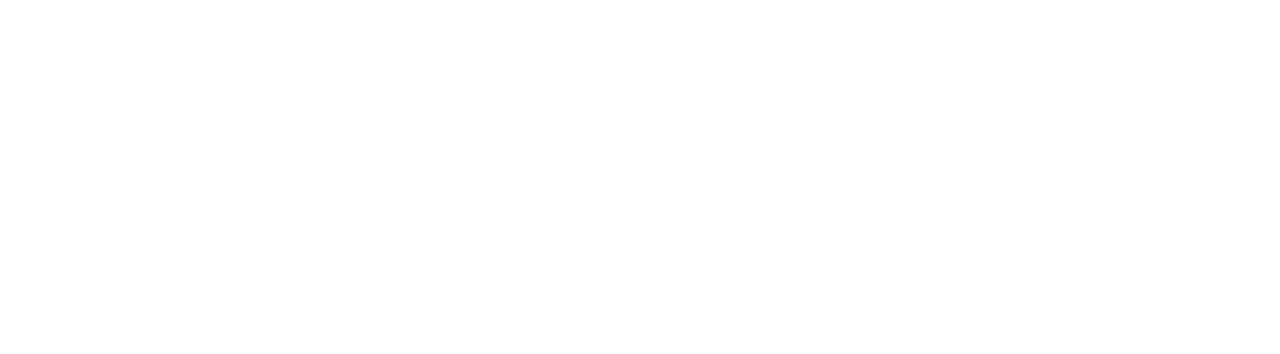
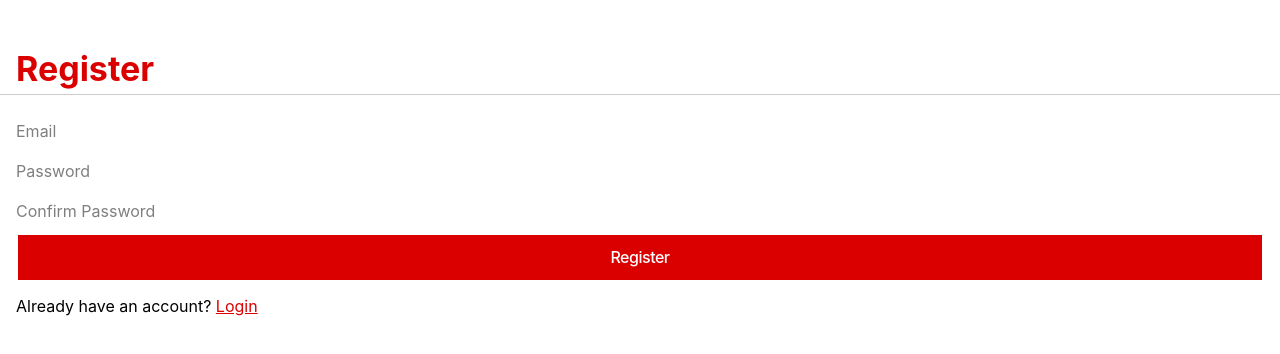
Before and after one commit to maugargnz/flixme, a React (Create React App) app in the folder flixme/: page /register in a window 1280 px wide. Shown: the top 354 px of the page. Built offline with nearby package versions, Linux system fonts and the light colour scheme.

Commit message:
login and register pages

```diff
--- a/flixme/src/App.tsx
+++ b/flixme/src/App.tsx
@@ -2,8 +2,6 @@
 import { Redirect, Route } from 'react-router-dom';
 import { IonApp, IonRouterOutlet, setupConfig } from '@ionic/react';
 import { IonReactRouter } from '@ionic/react-router';
-import Home from './pages/Home';
-import Movie from './pages/Movie';
 
 /* Core CSS required for Ionic components to work properly */
 import '@ionic/react/css/core.css';
@@ -24,6 +22,12 @@
 /* Theme variables */
 import './theme/variables.css';
 
+/* Router pages*/
+import Register from './pages/Register';
+import Login from './pages/Login';
+import Home from './pages/Home';
+import Movie from './pages/Movie';
+
 setupConfig({
   rippleEffect: true,
   mode: 'ios'
@@ -33,6 +37,8 @@
   <IonApp>
     <IonReactRouter>
       <IonRouterOutlet>
+        <Route path="/login" component={Login} exact={true} />
+        <Route path="/register" component={Register} exact={true} />
         <Route path="/home" component={Home} exact={true} />
         <Route path="/movie" component={Movie} exact={true} />
         <Route exact path="/" render={() => <Redirect to="/home" />} />
--- a/flixme/src/pages/Home.tsx
+++ b/flixme/src/pages/Home.tsx
@@ -1,7 +1,7 @@
-import { IonContent, IonHeader, IonPage, IonTitle, IonToolbar, IonGrid, IonRow, IonCol, IonCard, IonCardHeader, IonCardSubtitle, IonCardTitle, IonCardContent, IonImg, IonList, IonItem, IonText, IonAvatar, IonLabel, IonItemOptions, IonItemSliding, IonItemOption } from '@ionic/react';
+import { IonContent, IonHeader, IonPage, IonTitle, IonToolbar, IonGrid, IonRow, IonCol, IonCard, IonCardHeader, IonCardSubtitle, IonCardTitle, IonCardContent, IonImg, IonList, IonItem, IonText, IonAvatar, IonLabel, IonItemOptions, IonItemSliding, IonItemOption, IonSearchbar } from '@ionic/react';
 import React from 'react';
 import axios from 'axios';
-import './Home.css';
+import './_Global.css';
 
 const API_KEY = '2f11a380e1e347fda2aa2861bdd39f20';
 const endpoint = `https://newsapi.org/v2/top-headlines?sources=techcrunch&apiKey=${API_KEY}`;
@@ -69,7 +69,42 @@
     description: 'Shaun Boswell es un chico que no acaba de encajar en ningún grupo. En el instituto es un solitario, su única conexión con el mundo de indiferencia que le rodea es a través de las carreras ilegales, lo que no le ha convertido en el chico favorito de la policía.',
     image: 'http://www.coverwhiz.com/content/Hobbs-And-Shaw.jpg',
     video: 'https://www43.o0-1.com/token=VLMuUDkIg0Ts3VSYWD2t1w/1586041021/189.216.0.0/28/8/22/5a7328cbb98cfe9298a77ff2d192d228-480p.mp4'
-  }
+  },
+  {
+    title: 'Vengadores',
+    subtitle: 'Vengadores',
+    description: 'Shaun Boswell es un chico que no acaba de encajar en ningún grupo. En el instituto es un solitario, su única conexión con el mundo de indiferencia que le rodea es a través de las carreras ilegales, lo que no le ha convertido en el chico favorito de la policía.',
+    image: 'http://www.coverwhiz.com/content/Iron-Man.jpg',
+    video: 'https://www43.o0-1.com/token=VLMuUDkIg0Ts3VSYWD2t1w/1586041021/189.216.0.0/28/8/22/5a7328cbb98cfe9298a77ff2d192d228-480p.mp4'
+  },
+  {
+    title: 'Vengadores',
+    subtitle: 'Vengadores',
+    description: 'Shaun Boswell es un chico que no acaba de encajar en ningún grupo. En el instituto es un solitario, su única conexión con el mundo de indiferencia que le rodea es a través de las carreras ilegales, lo que no le ha convertido en el chico favorito de la policía.',
+    image: 'http://www.coverwhiz.com/content/The-Incredible-Hulk.jpg',
+    video: 'https://www43.o0-1.com/token=VLMuUDkIg0Ts3VSYWD2t1w/1586041021/189.216.0.0/28/8/22/5a7328cbb98cfe9298a77ff2d192d228-480p.mp4'
+  },
+  {
+    title: 'Vengadores',
+    subtitle: 'Vengadores',
+    description: 'Shaun Boswell es un chico que no acaba de encajar en ningún grupo. En el instituto es un solitario, su única conexión con el mundo de indiferencia que le rodea es a través de las carreras ilegales, lo que no le ha convertido en el chico favorito de la policía.',
+    image: 'http://www.coverwhiz.com/content/Iron-Man-2.jpg',
+    video: 'https://www43.o0-1.com/token=VLMuUDkIg0Ts3VSYWD2t1w/1586041021/189.216.0.0/28/8/22/5a7328cbb98cfe9298a77ff2d192d228-480p.mp4'
+  },
+  {
+    title: 'Vengadores',
+    subtitle: 'Vengadores',
+    description: 'Shaun Boswell es un chico que no acaba de encajar en ningún grupo. En el instituto es un solitario, su única conexión con el mundo de indiferencia que le rodea es a través de las carreras ilegales, lo que no le ha convertido en el chico favorito de la policía.',
+    image: 'http://www.coverwhiz.com/content/Thor.jpg',
+    video: 'https://www43.o0-1.com/token=VLMuUDkIg0Ts3VSYWD2t1w/1586041021/189.216.0.0/28/8/22/5a7328cbb98cfe9298a77ff2d192d228-480p.mp4'
+  },
+  {
+    title: 'Vengadores',
+    subtitle: 'Vengadores',
+    description: 'Shaun Boswell es un chico que no acaba de encajar en ningún grupo. En el instituto es un solitario, su única conexión con el mundo de indiferencia que le rodea es a través de las carreras ilegales, lo que no le ha convertido en el chico favorito de la policía.',
+    image: 'http://www.coverwhiz.com/content/Captain-America-The-First-Avenger.jpg',
+    video: 'https://www43.o0-1.com/token=VLMuUDkIg0Ts3VSYWD2t1w/1586041021/189.216.0.0/28/8/22/5a7328cbb98cfe9298a77ff2d192d228-480p.mp4'
+  },
 ]
 
 const sendGetRequest = () => {
@@ -107,6 +142,7 @@
             <IonTitle color="primary" size="large">Flixme</IonTitle>
           </IonToolbar>
         </IonHeader>
+        <IonSearchbar></IonSearchbar>
         <IonGrid>
           <IonRow>
             {movies.map((movie) =>
--- /dev/null
+++ b/flixme/src/pages/Login.tsx
@@ -0,0 +1,43 @@
+import { IonContent, IonHeader, IonPage, IonTitle, IonToolbar, IonGrid, IonRow, IonCol, IonCard, IonCardHeader, IonCardSubtitle, IonCardTitle, IonCardContent, IonImg, IonList, IonItem, IonText, IonAvatar, IonLabel, IonItemOptions, IonItemSliding, IonItemOption, IonSearchbar, IonInput, IonButton } from '@ionic/react';
+import React, { useState } from 'react';
+import axios from 'axios';
+import './_Global.css';
+import { Link } from 'react-router-dom';
+
+
+
+const Login: React.FC = () => {
+
+  const [username, setUsername] = useState('')
+  const [password, setPassword] = useState('')
+
+  function loginUser(){
+    console.log(username, password)
+  }
+
+  return (
+    <IonPage>
+      <IonHeader>
+        <IonToolbar>
+          <IonTitle color="primary">Login</IonTitle>
+        </IonToolbar>
+      </IonHeader>
+      <IonHeader collapse="condense">
+          <IonToolbar>
+            <IonTitle color="primary" size="large">Login</IonTitle>
+          </IonToolbar>
+        </IonHeader>
+      <IonContent className="ion-padding">
+        <IonInput placeholder="Email" onIonChange={(e: any) => setUsername(e.target.value)} />
+        <IonInput placeholder="Password" onIonChange={(e: any) => setPassword(e.target.value)}/>
+        <IonButton expand="full" onClick={loginUser}>Login</IonButton>
+        {/* <IonButton expand="full" routerLink="/register">Register</IonButton> */}
+        <p>
+          New here? <Link to="/register">Register</Link>
+        </p>
+      </IonContent>
+    </IonPage>
+  );
+};
+
+export default Login;
--- a/flixme/src/pages/Movie.tsx
+++ b/flixme/src/pages/Movie.tsx
@@ -1,7 +1,7 @@
 import { IonContent, IonHeader, IonPage, IonTitle, IonToolbar, IonGrid, IonRow, IonCol, IonCard, IonButtons, IonBackButton, IonCardHeader, IonCardSubtitle, IonCardTitle, IonCardContent, IonProgressBar } from '@ionic/react';
 import React from 'react';
 import ReactPlayer from 'react-player'
-import './Home.css';
+import './_Global.css';
 
 const Movie: React.FC = () => {
     return (
--- /dev/null
+++ b/flixme/src/pages/Register.tsx
@@ -0,0 +1,47 @@
+import { IonContent, IonHeader, IonPage, IonTitle, IonToolbar, IonGrid, IonRow, IonCol, IonCard, IonCardHeader, IonCardSubtitle, IonCardTitle, IonCardContent, IonImg, IonList, IonItem, IonText, IonAvatar, IonLabel, IonItemOptions, IonItemSliding, IonItemOption, IonSearchbar, IonButtons, IonBackButton, IonInput, IonButton } from '@ionic/react';
+import React, { useState } from 'react';
+import axios from 'axios';
+import './_Global.css';
+import { Link } from 'react-router-dom';
+
+
+
+const Register: React.FC = () => {
+
+  const [username, setUsername] = useState('')
+  const [password, setPassword] = useState('')
+  const [cpassword, setCPassword] = useState('')
+
+  function registerUser(){
+    console.log(username, password, cpassword)
+  }
+
+  return (
+    <IonPage>
+      <IonHeader>
+        <IonToolbar>
+          <IonButtons slot="start">
+            <IonBackButton></IonBackButton>
+          </IonButtons>
+          <IonTitle>Register</IonTitle>
+        </IonToolbar>
+      </IonHeader>
+      <IonHeader collapse="condense">
+        <IonToolbar>
+          <IonTitle color="primary" size="large">Register</IonTitle>
+        </IonToolbar>
+      </IonHeader>
+      <IonContent className="ion-padding">
+      <IonInput placeholder="Email" onIonChange={(e: any) => setUsername(e.target.value)} />
+        <IonInput placeholder="Password" onIonChange={(e: any) => setPassword(e.target.value)}/>
+        <IonInput placeholder="Confirm Password" onIonChange={(e: any) => setCPassword(e.target.value)}/>
+        <IonButton expand="full" onClick={registerUser}>Register</IonButton>
+        <p>
+          Already have an account? <Link to="/login">Login</Link>
+        </p>
+      </IonContent>
+    </IonPage>
+  );
+};
+
+export default Register;
```
Also changed, not shown: flixme/src/data/movies.json (added, +16 -0 lines), flixme/src/pages/_Global.css (renamed from flixme/src/pages/Home.css).
